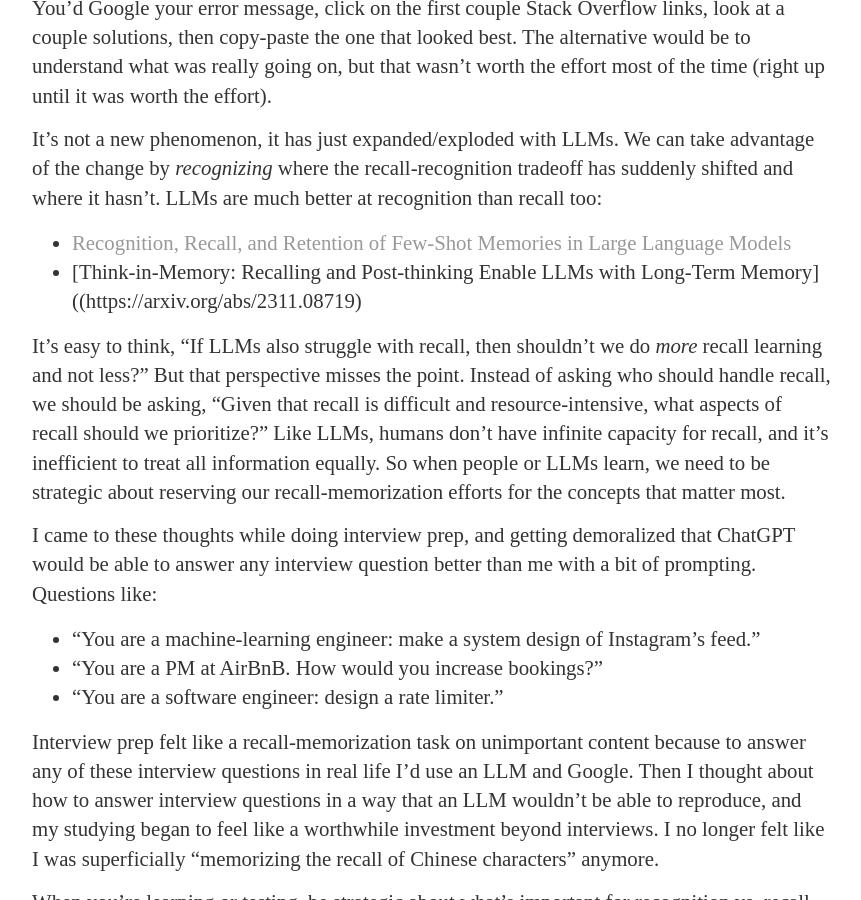
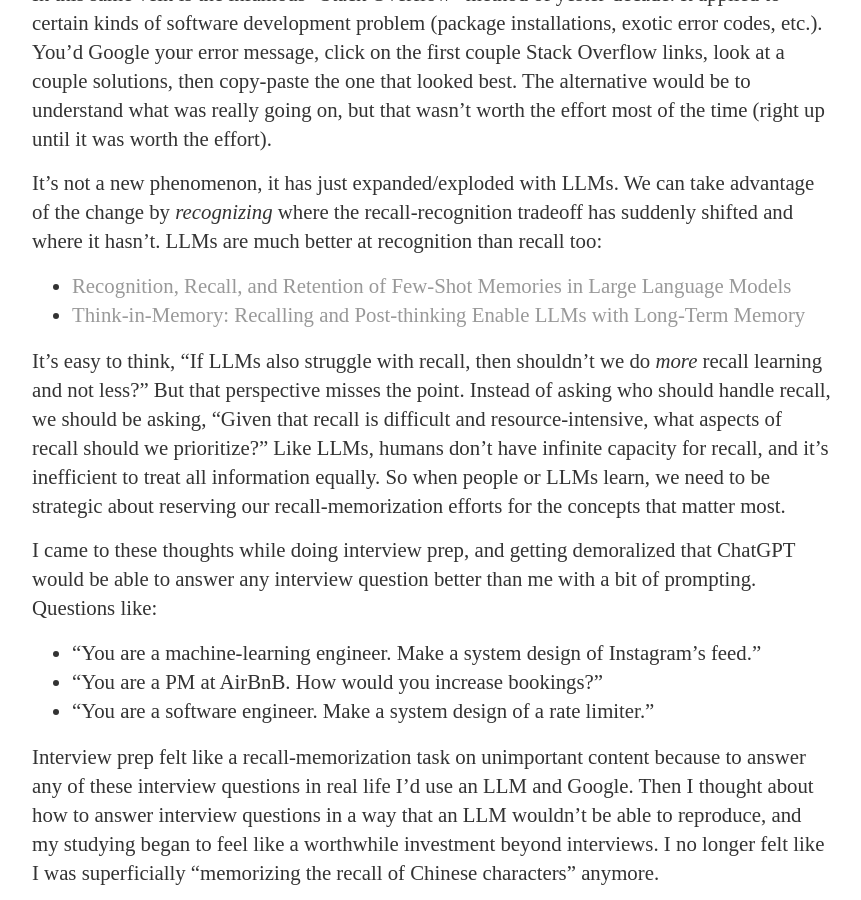
Before and after one commit to curiousest/curiousest.github.io, a Jekyll site: the page built from _posts/2024-09-13-recognition-vs-recollection.md, in a window 1280 px wide and 900 px high, scrolled down 2154 px. Shown: the whole window, without its empty margins (208-1069 px from the left). Built offline with Jekyll 4.4.1, drawn with Linux system fonts in a browser that asks for light colours; some of the changed text lies outside the part shown.

Commit message:
Formatting and wording.

```diff
--- a/_posts/2024-09-13-recognition-vs-recollection.md
+++ b/_posts/2024-09-13-recognition-vs-recollection.md
@@ -18,6 +18,7 @@ For example, Chinese written text is not phonetic so you have to memorize all wo
 As someone who had actively avoided memorizing throughout my schooling, this was *hard*. My first instinct was to figure out how to memorize less. After a month of studying, I realized that **it's easier to *recognize* than it is to *recall*.**
 
 > To recognize: when presented with something, to identify it as something you've seen before.
+>
 > To recall: to bring something back into your mind.
 
 An example:
@@ -63,14 +64,14 @@ In this same vein is the infamous "Stack Overflow" method of yester-decade. It a
 
 It's not a new phenomenon, it has just expanded/exploded with LLMs. We can take advantage of the change by *recognizing* where the recall-recognition tradeoff has suddenly shifted and where it hasn't. LLMs are much better at recognition than recall too:
 * [Recognition, Recall, and Retention of Few-Shot Memories in Large Language Models](https://arxiv.org/abs/2303.17557)
-* [Think-in-Memory: Recalling and Post-thinking Enable LLMs with Long-Term Memory]((https://arxiv.org/abs/2311.08719)
+* [Think-in-Memory: Recalling and Post-thinking Enable LLMs with Long-Term Memory](https://arxiv.org/abs/2311.08719)
 
 It's easy to think, "If LLMs also struggle with recall, then shouldn't we do *more* recall learning and not less?" But that perspective misses the point. Instead of asking who should handle recall, we should be asking, "Given that recall is difficult and resource-intensive, what aspects of recall should we prioritize?" Like LLMs, humans don’t have infinite capacity for recall, and it's inefficient to treat all information equally. So when people or LLMs learn, we need to be strategic about reserving our recall-memorization efforts for the concepts that matter most.
 
 I came to these thoughts while doing interview prep, and getting demoralized that ChatGPT would be able to answer any interview question better than me with a bit of prompting. Questions like:
-- "You are a machine-learning engineer: make a system design of Instagram's feed."
+- "You are a machine-learning engineer. Make a system design of Instagram's feed."
 - "You are a PM at AirBnB. How would you increase bookings?"
-- "You are a software engineer: design a rate limiter."
+- "You are a software engineer. Make a system design of a rate limiter."
 
 Interview prep felt like a recall-memorization task on unimportant content because to answer any of these interview questions in real life I'd use an LLM and Google. Then I thought about how to answer interview questions in a way that an LLM wouldn't be able to reproduce, and my studying began to feel like a worthwhile investment beyond interviews. I no longer felt like I was superficially "memorizing the recall of Chinese characters" anymore.
 
```
